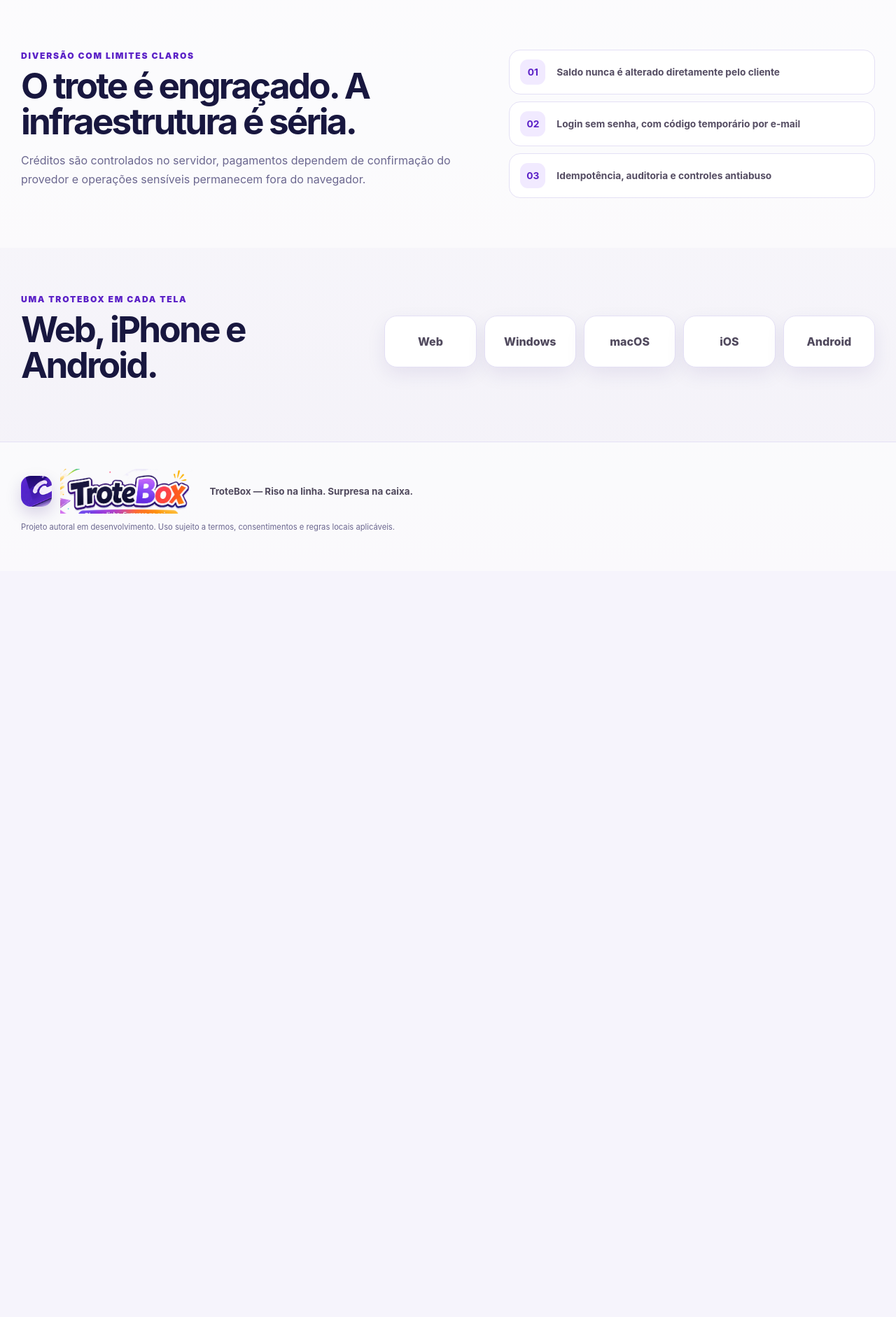
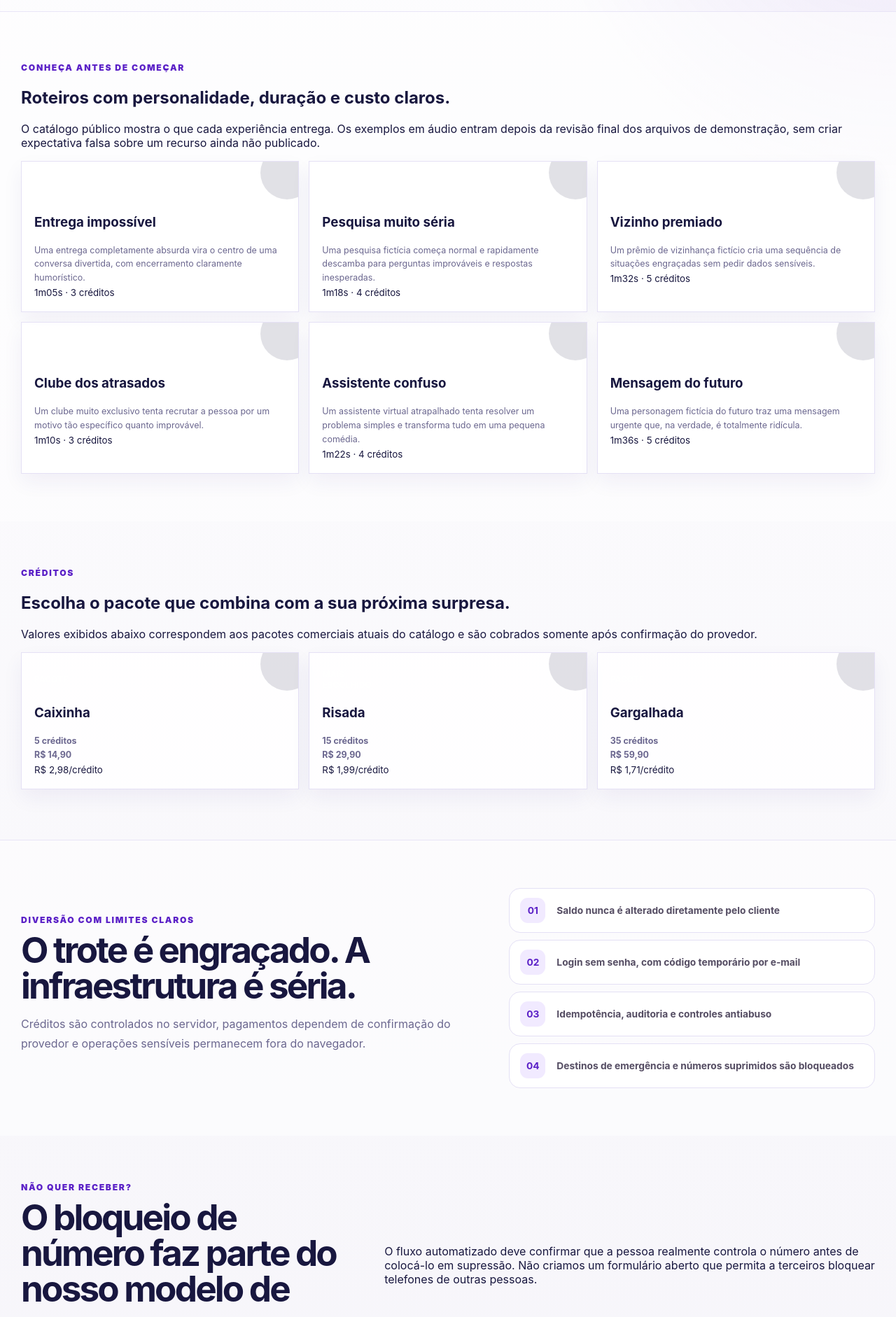
Before and after one commit to Wpersoli/trotebox, a Next.js app in the folder apps/web/: page / in a window 1280 px wide. Shown: the part 860-2742 px from the top of the page at 70% size. Before the commit the page ends 1676 px from the top, so only its background shows below. Built offline with nearby package versions, Linux system fonts and the light colour scheme; no server answers.

Commit message:
feat(web): expand public product information

```diff
--- a/apps/web/src/app/page.tsx
+++ b/apps/web/src/app/page.tsx
@@ -1,6 +1,34 @@
 import Image from 'next/image';
 import { Brand } from '@/components/Brand';
 import { HomeAccess } from '@/components/HomeAccess';
+
+const publicScripts = [
+  { title: 'Entrega impossível', category: 'Comédia leve', description: 'Uma entrega completamente absurda vira o centro de uma conversa divertida, com encerramento claramente humorístico.', credits: 3, duration: '1m05s' },
+  { title: 'Pesquisa muito séria', category: 'Humor nonsense', description: 'Uma pesquisa fictícia começa normal e rapidamente descamba para perguntas improváveis e respostas inesperadas.', credits: 4, duration: '1m18s' },
+  { title: 'Vizinho premiado', category: 'Surpresa', description: 'Um prêmio de vizinhança fictício cria uma sequência de situações engraçadas sem pedir dados sensíveis.', credits: 5, duration: '1m32s' },
+  { title: 'Clube dos atrasados', category: 'Cotidiano', description: 'Um clube muito exclusivo tenta recrutar a pessoa por um motivo tão específico quanto improvável.', credits: 3, duration: '1m10s' },
+  { title: 'Assistente confuso', category: 'Tecnologia', description: 'Um assistente virtual atrapalhado tenta resolver um problema simples e transforma tudo em uma pequena comédia.', credits: 4, duration: '1m22s' },
+  { title: 'Mensagem do futuro', category: 'Ficção', description: 'Uma personagem fictícia do futuro traz uma mensagem urgente que, na verdade, é totalmente ridícula.', credits: 5, duration: '1m36s' }
+];
+
+const publicPacks = [
+  { name: 'Caixinha', credits: 5, price: 'R$ 14,90', unit: 'R$ 2,98/crédito' },
+  { name: 'Risada', credits: 15, price: 'R$ 29,90', unit: 'R$ 1,99/crédito', highlight: true },
+  { name: 'Gargalhada', credits: 35, price: 'R$ 59,90', unit: 'R$ 1,71/crédito' }
+];
+
+const faq = [
+  ['Quem paga a ligação?', 'A chamada é iniciada pela infraestrutura do TroteBox. O usuário não precisa fazer a ligação pelo próprio celular.'],
+  ['Quando meu crédito é consumido?', 'O crédito é primeiro reservado no servidor. A liquidação acontece de acordo com o resultado da chamada; em falhas terminais a reserva pode ser liberada.'],
+  ['Preciso de uma senha?', 'Não. O acesso usa um código temporário enviado ao e-mail, com sessão protegida e revogável.'],
+  ['Posso gravar a chamada?', 'Somente quando a gravação estiver habilitada e houver consentimento específico. O acesso às gravações é protegido e temporário.'],
+  ['Por que uma chamada pode demorar?', 'Linhas ocupadas, tentativas do provedor e estados de telefonia podem fazer uma chamada levar mais tempo para chegar a um estado final.'],
+  ['O que acontece quando a telefonia está indisponível?', 'O backend bloqueia a operação antes da reserva de crédito e informa que a telefonia está temporariamente indisponível.'],
+  ['Como funciona o Pix?', 'O pagamento é criado no backend e confirmado por eventos do provedor, com vínculo ao usuário, pacote e transação.'],
+  ['O que o TroteBox bloqueia?', 'Destinos de emergência, padrões especiais, números em supressão e outras situações de risco são rejeitados antes do processamento.'],
+  ['Onde vejo minhas chamadas?', 'No espaço autenticado do TroteBox, com histórico, status e créditos organizados por chamada.'],
+  ['Existe exemplo em áudio?', 'A vitrine pública já apresenta os roteiros e suas características. Exemplos em áudio serão publicados somente depois da revisão e aprovação final dos arquivos de demonstração.']
+];
 
 export default function HomePage() {
   return (
@@ -10,8 +38,10 @@ export default function HomePage() {
           <Brand priority />
           <nav className="nav-links" aria-label="Navegação da página inicial">
             <a href="#como-funciona">Como funciona</a>
+            <a href="#experiencias">Experiências</a>
+            <a href="#precos">Preços</a>
             <a href="#seguranca">Segurança</a>
-            <a href="#plataformas">Plataformas</a>
+            <a href="#faq">FAQ</a>
           </nav>
           <a href="#acesso" className="button secondary home-login-button">Entrar</a>
         </div>
@@ -36,6 +66,7 @@ export default function HomePage() {
 
               <div className="home-showcase-actions">
                 <a href="#como-funciona" className="button secondary compact-button">Ver como funciona</a>
+                <a href="#experiencias" className="button primary compact-button">Conhecer os trotes</a>
                 <div className="home-trust-row" aria-label="Destaques da plataforma">
                   <span>✓ Roteiros originais</span>
                   <span>✓ Créditos transparentes</span>
@@ -50,13 +81,54 @@ export default function HomePage() {
               </div>
             </div>
 
-            <div className="home-access-column">
+            <div id="acesso" className="home-access-column">
               <HomeAccess />
               <div className="home-access-assurance" aria-label="Informações de segurança do acesso">
                 <span><b>OTP</b> de uso único</span>
                 <span>Sessão protegida</span>
                 <span>Saldo controlado no servidor</span>
               </div>
+            </div>
+          </div>
+        </section>
+
+        <section id="experiencias" className="home-info-section">
+          <div className="container">
+            <div>
+              <span className="eyebrow">Conheça antes de começar</span>
+              <h2>Roteiros com personalidade, duração e custo claros.</h2>
+              <p>O catálogo público mostra o que cada experiência entrega. Os exemplos em áudio entram depois da revisão final dos arquivos de demonstração, sem criar expectativa falsa sobre um recurso ainda não publicado.</p>
+            </div>
+            <div className="home-step-grid">
+              {publicScripts.map((script) => (
+                <article className="home-step-card" key={script.title}>
+                  <b>{script.category}</b>
+                  <h3>{script.title}</h3>
+                  <p>{script.description}</p>
+                  <small>{script.duration} · {script.credits} créditos</small>
+                </article>
+              ))}
+            </div>
+          </div>
+        </section>
+
+        <section id="precos" className="home-platform-section">
+          <div className="container">
+            <div>
+              <span className="eyebrow">Créditos</span>
+              <h2>Escolha o pacote que combina com a sua próxima surpresa.</h2>
+              <p>Valores exibidos abaixo correspondem aos pacotes comerciais atuais do catálogo e são cobrados somente após confirmação do provedor.</p>
+            </div>
+            <div className="home-step-grid">
+              {publicPacks.map((pack) => (
+                <article className="home-step-card" key={pack.name}>
+                  <b>{pack.highlight ? 'MAIS ESCOLHIDO' : 'PACOTE'}</b>
+                  <h3>{pack.name}</h3>
+                  <p><strong>{pack.credits} créditos</strong></p>
+                  <p><strong>{pack.price}</strong></p>
+                  <small>{pack.unit}</small>
+                </article>
+              ))}
             </div>
           </div>
         </section>
@@ -72,6 +144,32 @@ export default function HomePage() {
               <span><b>01</b> Saldo nunca é alterado diretamente pelo cliente</span>
               <span><b>02</b> Login sem senha, com código temporário por e-mail</span>
               <span><b>03</b> Idempotência, auditoria e controles antiabuso</span>
+              <span><b>04</b> Destinos de emergência e números suprimidos são bloqueados</span>
+            </div>
+          </div>
+        </section>
+
+        <section id="bloquear-numero" className="home-platform-section">
+          <div className="container home-platform-row">
+            <div>
+              <span className="eyebrow">Não quer receber?</span>
+              <h2>O bloqueio de número faz parte do nosso modelo de segurança.</h2>
+            </div>
+            <p>O fluxo automatizado deve confirmar que a pessoa realmente controla o número antes de colocá-lo em supressão. Não criamos um formulário aberto que permita a terceiros bloquear telefones de outras pessoas.</p>
+          </div>
+        </section>
+
+        <section id="faq" className="home-info-section">
+          <div className="container">
+            <span className="eyebrow">Perguntas frequentes</span>
+            <h2>As respostas que você precisa antes de usar.</h2>
+            <div className="home-info-points">
+              {faq.map(([question, answer]) => (
+                <details key={question}>
+                  <summary><b>{question}</b></summary>
+                  <p>{answer}</p>
+                </details>
+              ))}
             </div>
           </div>
         </section>
@@ -88,7 +186,13 @@ export default function HomePage() {
         <div className="container">
           <Brand />
           <p>TroteBox — Riso na linha. Surpresa na caixa.</p>
-          <small>Projeto autoral em desenvolvimento. Uso sujeito a termos, consentimentos e regras locais aplicáveis.</small>
+          <nav aria-label="Links de confiança">
+            <a href="#precos">Preços</a>{' · '}
+            <a href="#faq">FAQ</a>{' · '}
+            <a href="#bloquear-numero">Bloquear meu número</a>{' · '}
+            <a href="#seguranca">Segurança</a>
+          </nav>
+          <small>Projeto autoral. Uso sujeito a consentimento, termos e regras locais aplicáveis. Não use o serviço para ameaça, perseguição, fraude ou assédio.</small>
         </div>
       </footer>
     </>
```
